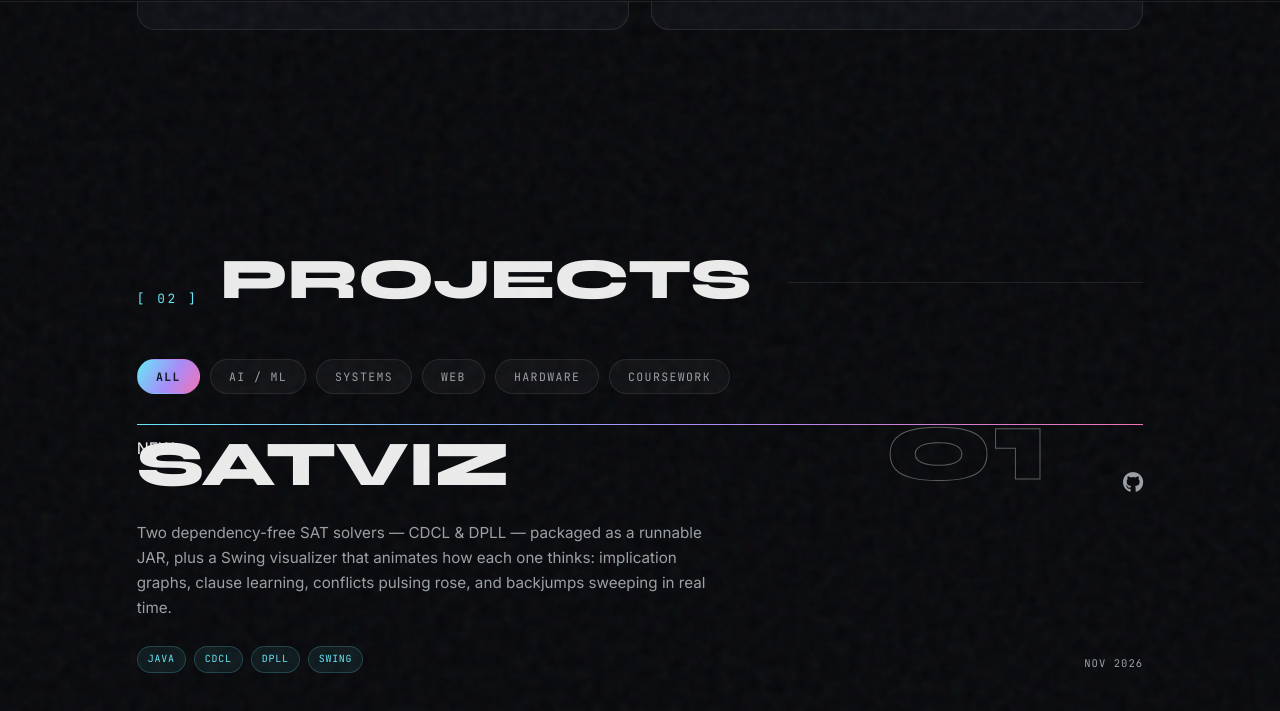
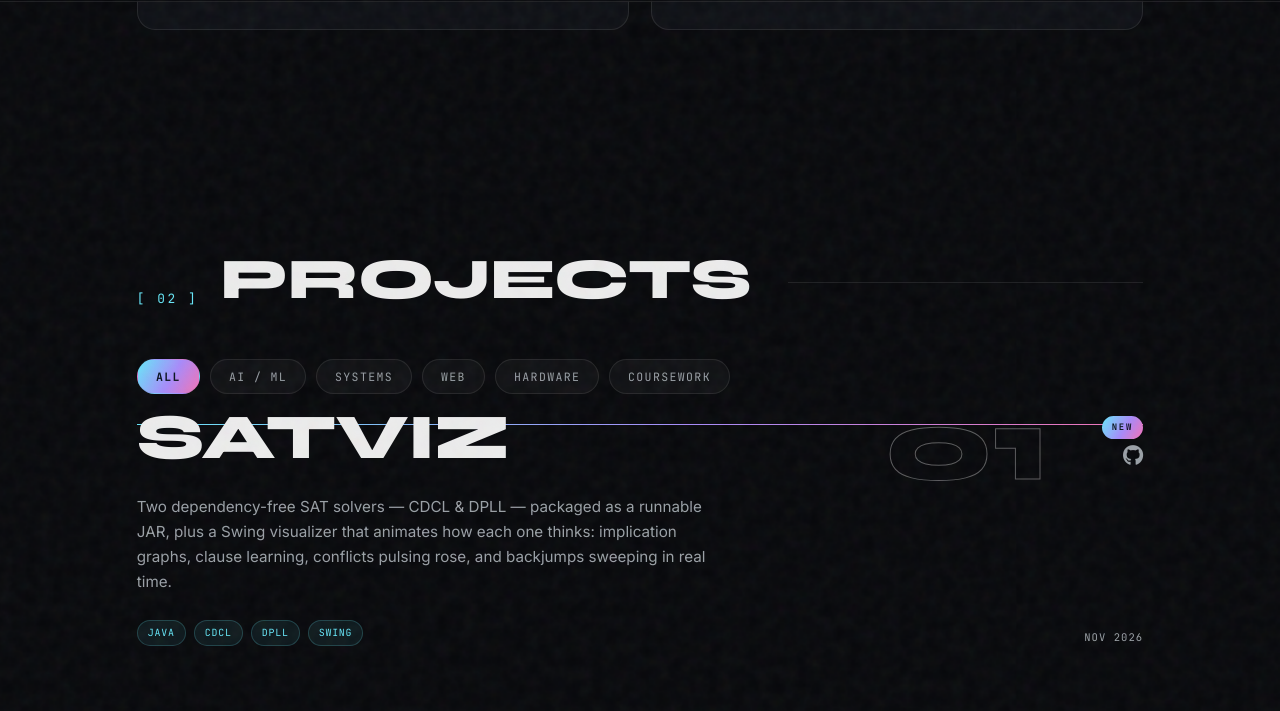
Before and after one commit to Rutvik-294/Rutvik-294.github.io, a plain HTML site: page index.html in a window 1280 px wide. Both pictures are taken after a click on the button "ALL". Shown: the part 1625-2336 px from the top of the page. Drawn offline with Linux system fonts and the light colour scheme; animation ran at ten frames a second.

Commit message:
Restore NEW badge pill styling (lost in CSS block swap), pinned right of the rule

```diff
--- a/style.css
+++ b/style.css
@@ -751,7 +751,20 @@ section { margin-bottom: 110px; }
 .vpanel:hover .vnum,
 .vpanel.active .vnum { opacity: 0.42; }
 
-.vpanel .badge-new { top: -9px; left: auto; right: 0; z-index: 3; }
+.badge-new {
+    position: absolute;
+    top: -9px;
+    right: 0;
+    z-index: 3;
+    font-family: "JetBrains Mono", monospace;
+    font-size: 0.56rem;
+    font-weight: 700;
+    letter-spacing: 0.2em;
+    color: #07131c;
+    background: var(--grad);
+    padding: 4px 10px;
+    border-radius: 999px;
+}
 
 .vpanel-head {
     position: relative;
```
